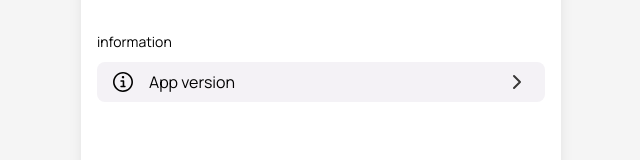
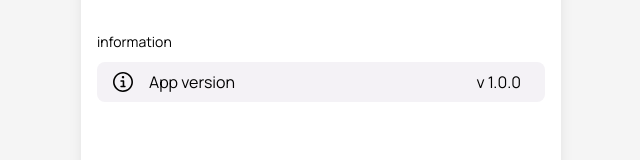
Before and after one commit to inu-appcenter/ingle-web, a React (Vite) app: page /profile in a window 1280 px wide. Shown: the part 496-656 px from the top of the page, without its empty margins (319-959 px from the left). Built offline with nearby package versions, Linux system fonts and the light colour scheme; no server answers.

Commit message:
♻️ refactor : css 일부 수정

```diff
--- a/src/profile/index.tsx
+++ b/src/profile/index.tsx
@@ -82,7 +82,7 @@ const ProfilePage = () => {
             <InformationIcon />
             <p>App version</p>
           </div>
-          <NextIcon />
+          <p className="mr-2">v 1.0.0</p>
         </button>
       </section>
 
```
